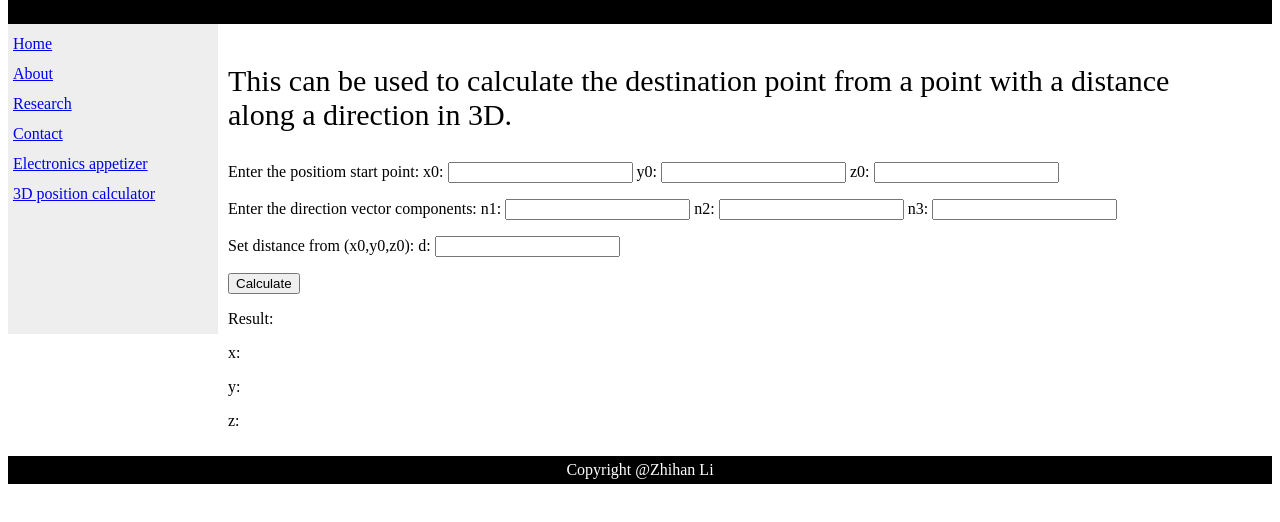
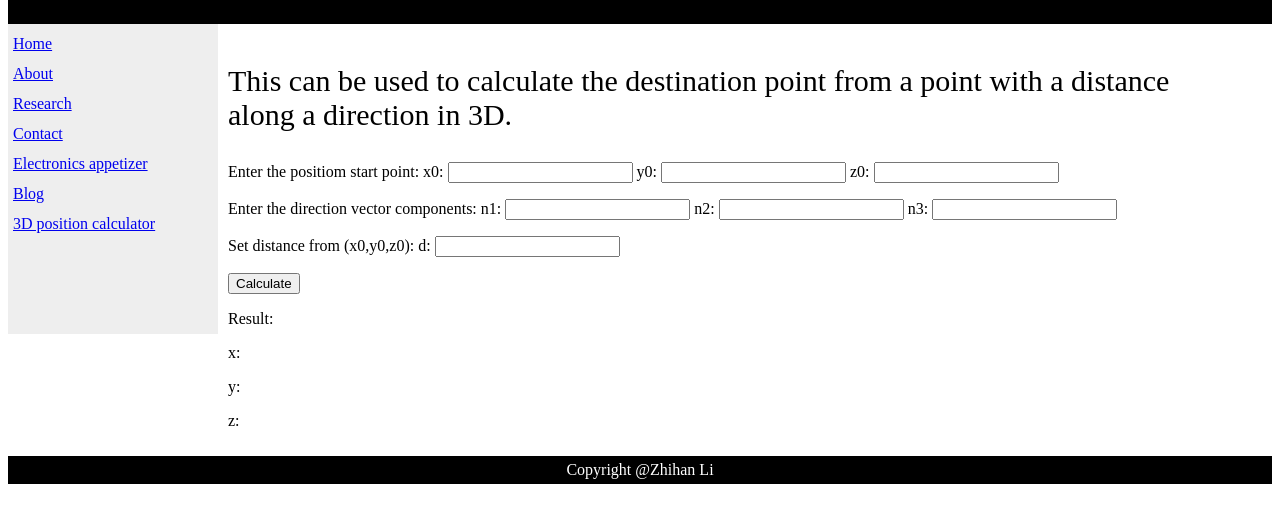
Before and after one commit to ZhihanLi666/3DGUI, a plain HTML site: page index.html in a window 1280 px wide. Shown: the part 74-596 px from the top of the page. Drawn offline with Linux system fonts and the light colour scheme.

Commit message:
Update index.html

```diff
--- a/index.html
+++ b/index.html
@@ -40,6 +40,7 @@
             <a href="https://zhihanli666.github.io/ZhihanLi-Research/">Research</a><br>
             <a href="https://zhihanli666.github.io/ZhihanLi-Contact">Contact</a><br>
             <a href="https://zhihanli666.github.io/ZhihanLi-Electronicsapp">Electronics appetizer</a><br>
+            <a href="https://zhihanli666.github.io/ZhihanLi-Electronicsapp">Blog</a><br>
             <a href="http://3dgui.captain-alien-li.com/">3D position calculator</a><br>
         </div>
 
```
